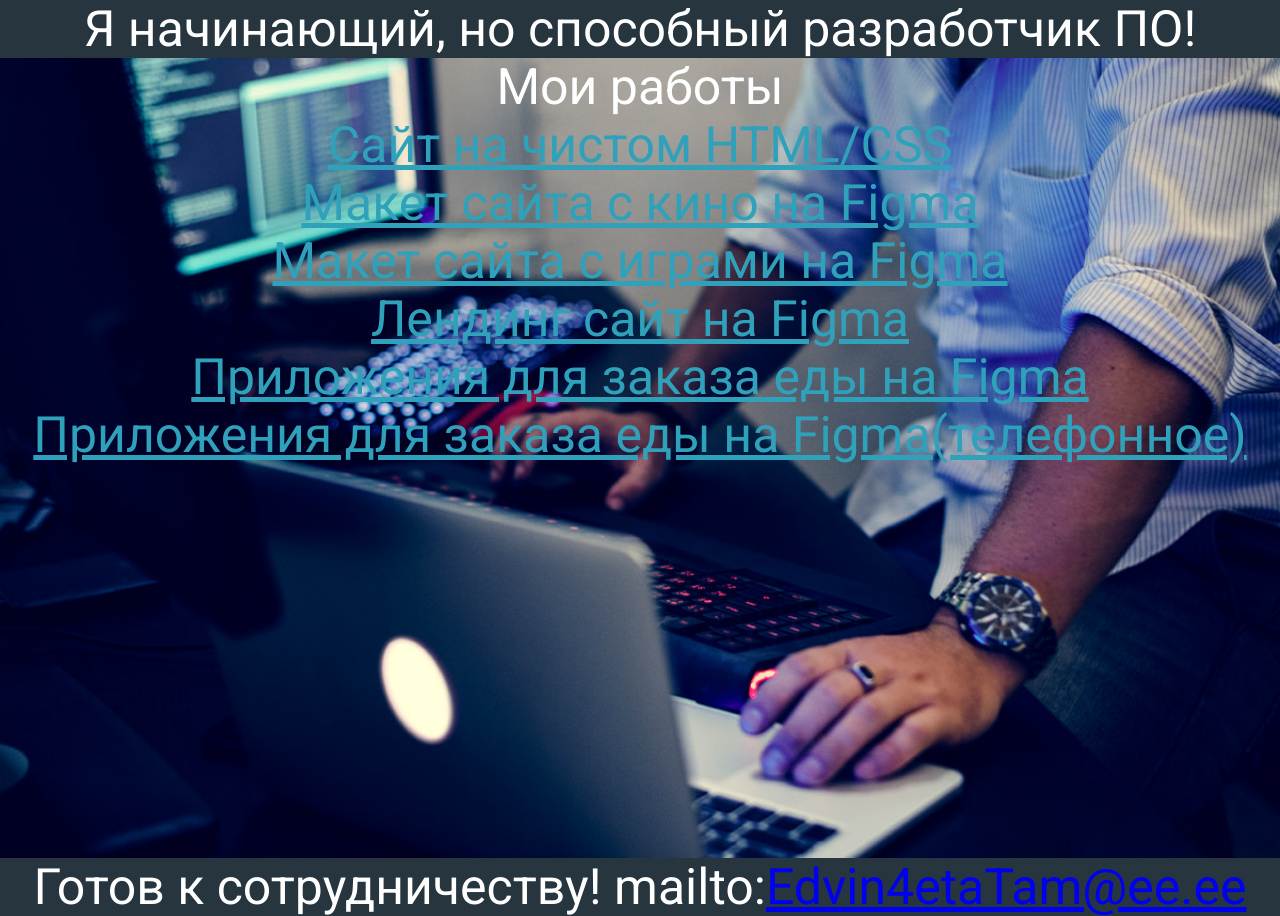
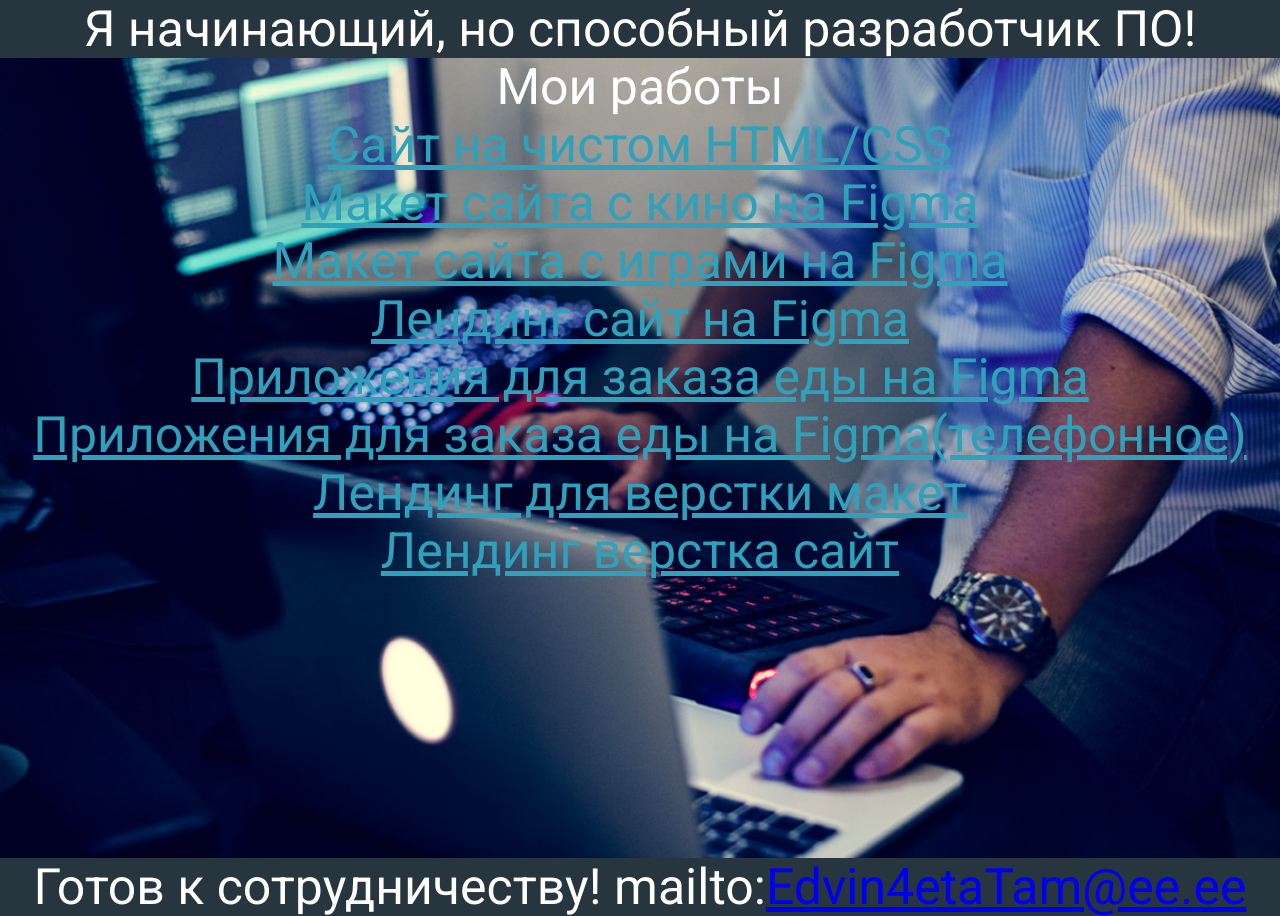
Before and after one commit to edvinture/edvinture.github.io, a plain HTML site: page index.html in a window 1280 px wide. Drawn offline with Linux system fonts and the light colour scheme.

Commit message:
Update index.html

```diff
--- a/index.html
+++ b/index.html
@@ -26,6 +26,10 @@
             <a href="https://www.figma.com/file/LY2qOuH2cSFIo2QFNjBy9l/Untitled">Приложения для заказа еды на Figma</a>
             <br>
             <a href="https://www.figma.com/file/xjnRPPUj2ZArMlEVXXPogl/Eda">Приложения для заказа еды на Figma(телефонное)</a>
+            <br>
+            <a href="https://www.figma.com/file/ePqYcxeRVsxK9dIY9Cgfek/%D0%BB%D1%8D%D0%BD%D0%B4%D0%B8%D0%BD%D0%B3-%D0%B4%D0%BB%D1%8F-%D0%B2%D0%B5%D1%80%D1%81%D1%82%D0%BA%D0%B8?node-id=0%3A1">Лендинг для верстки макет</a>
+            <br>
+            <a href="2/src/index.html">Лендинг верстка сайт</a>
 
     	</div>
     </div>
```
